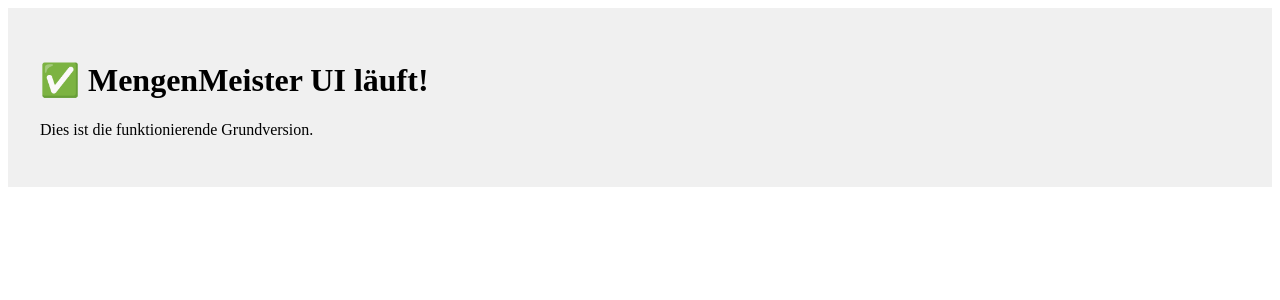
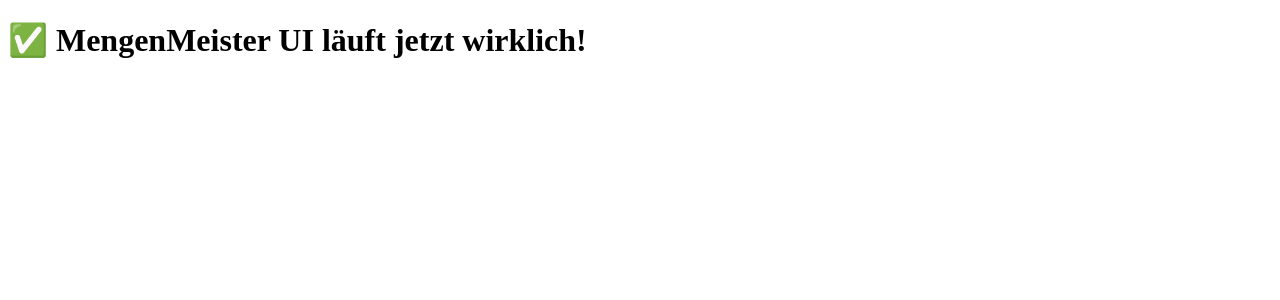
Before and after one commit to Escoba2024/mengenmeister-demo, a Next.js app: page / in a window 1280 px wide. Shown: the top 300 px of the page. Built offline with nearby package versions, Linux system fonts and the light colour scheme.

Commit message:
✅ Fix: Export-Komponente für Vercel Build repariert

```diff
--- a/components/MengenMeisterDemo.js
+++ b/components/MengenMeisterDemo.js
@@ -1,10 +1,7 @@
-import React from 'react';
-
 export default function MengenMeisterDemo() {
   return (
-    <div style={{ padding: '2rem', backgroundColor: '#f0f0f0' }}>
-      <h1>✅ MengenMeister UI läuft!</h1>
-      <p>Dies ist die funktionierende Grundversion.</p>
+    <div>
+      <h1>✅ MengenMeister UI läuft jetzt wirklich!</h1>
     </div>
   );
 }
```
